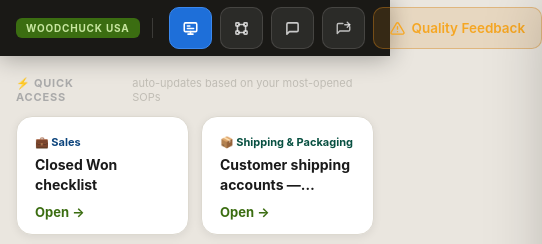
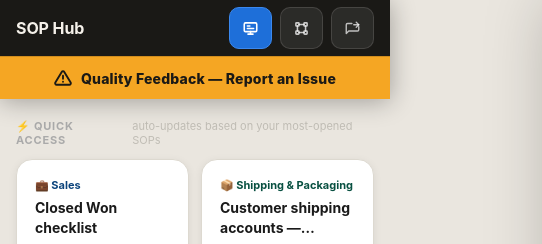
Before and after one commit to zoievw/Woodchuck-SOP, a website: page index.html in a window 390 px wide. Shown: the top 244 px of the page, 542 px wide, since content can reach past the window. Drawn offline with Linux system fonts and the light colour scheme.

Commit message:
Top bar: move Quality Feedback to left, remove badge and Spruce AI Help, add loud mobile Quality Feedback bar
Co-Authored-By: Claude Sonnet 5.5 <noreply@anthropic.com>

```diff
--- a/index.html
+++ b/index.html
@@ -17,7 +17,10 @@
 <div class="topbar">
   <div class="topbar-inner">
     <div class="brand">
-      <span class="brand-badge">Woodchuck USA</span>
+      <button class="btn-quality" onclick="openQualityFeedback()">
+        <svg width="15" height="15" viewBox="0 0 24 24" fill="none" stroke="currentColor" stroke-width="2.2" stroke-linecap="round" stroke-linejoin="round"><path d="M10.29 3.86L1.82 18a2 2 0 0 0 1.71 3h16.94a2 2 0 0 0 1.71-3L13.71 3.86a2 2 0 0 0-3.42 0z"/><line x1="12" y1="9" x2="12" y2="13"/><line x1="12" y1="17" x2="12.01" y2="17"/></svg>
+        <span>Quality Feedback</span>
+      </button>
       <span class="brand-divider"></span>
       <span class="brand-name">SOP Hub</span>
     </div>
@@ -30,21 +33,17 @@
         <svg width="15" height="15" viewBox="0 0 24 24" fill="none" stroke="currentColor" stroke-width="2.5" stroke-linecap="round" stroke-linejoin="round"><rect x="3" y="3" width="5" height="5" rx="1"/><rect x="16" y="3" width="5" height="5" rx="1"/><rect x="3" y="16" width="5" height="5" rx="1"/><rect x="16" y="16" width="5" height="5" rx="1"/><path d="M8 5.5h8M5.5 8v8M18.5 8v8M8 18.5h8"/></svg>
         <span>Order Flow</span>
       </button>
-      <button class="btn-ai-top" onclick="openAI()">
-        <svg width="15" height="15" viewBox="0 0 24 24" fill="none" stroke="currentColor" stroke-width="2.5" stroke-linecap="round" stroke-linejoin="round"><path d="M21 15a2 2 0 0 1-2 2H7l-4 4V5a2 2 0 0 1 2-2h14a2 2 0 0 1 2 2z"/></svg>
-        <span>Spruce AI Help</span>
-      </button>
       <button class="btn-feedback" id="btn-feedback" onclick="handleFeedbackClick(event)">
         <svg width="15" height="15" viewBox="0 0 24 24" fill="none" stroke="currentColor" stroke-width="2.2" stroke-linecap="round" stroke-linejoin="round"><path d="M11 4H4a2 2 0 0 0-2 2v14l4-4h14a2 2 0 0 0 2-2v-5"/><path d="M18 2l4 4-4 4"/><line x1="22" y1="6" x2="14" y2="6"/></svg>
         <span>Suggest a Change</span>
         <span class="badge" id="inbox-badge"></span>
       </button>
-      <button class="btn-quality" onclick="openQualityFeedback()">
-        <svg width="15" height="15" viewBox="0 0 24 24" fill="none" stroke="currentColor" stroke-width="2.2" stroke-linecap="round" stroke-linejoin="round"><path d="M10.29 3.86L1.82 18a2 2 0 0 0 1.71 3h16.94a2 2 0 0 0 1.71-3L13.71 3.86a2 2 0 0 0-3.42 0z"/><line x1="12" y1="9" x2="12" y2="13"/><line x1="12" y1="17" x2="12.01" y2="17"/></svg>
-        <span>Quality Feedback</span>
-      </button>
     </div>
   </div>
+  <button class="qf-banner" onclick="openQualityFeedback()">
+    <svg width="18" height="18" viewBox="0 0 24 24" fill="none" stroke="currentColor" stroke-width="2.5" stroke-linecap="round" stroke-linejoin="round"><path d="M10.29 3.86L1.82 18a2 2 0 0 0 1.71 3h16.94a2 2 0 0 0 1.71-3L13.71 3.86a2 2 0 0 0-3.42 0z"/><line x1="12" y1="9" x2="12" y2="13"/><line x1="12" y1="17" x2="12.01" y2="17"/></svg>
+    <span>Quality Feedback — Report an Issue</span>
+  </button>
 </div>
 
 <!-- QUOTING TOOLS PANEL -->
--- a/styles.css
+++ b/styles.css
@@ -198,6 +198,8 @@ mark{background:#EAF3DE;color:#27500A;border-radius:3px;padding:0 3px}
 
 /* ── QUALITY FEEDBACK BUTTON ── */
 .btn-quality{display:flex;align-items:center;gap:7px;background:rgba(212,132,26,.15);color:#F5A623;border:1.5px solid rgba(212,132,26,.4);border-radius:10px;padding:10px 16px;font-size:13.5px;font-weight:600;cursor:pointer;font-family:inherit;transition:all .15s;white-space:nowrap;height:42px}
+.qf-banner{display:none;align-items:center;justify-content:center;gap:9px;width:100%;background:#F5A623;color:#1A1916;border:none;border-top:1px solid rgba(0,0,0,.15);padding:12px 16px;font-size:14px;font-weight:800;letter-spacing:.2px;font-family:inherit;cursor:pointer}
+.qf-banner:active{background:#ffb840}
 .btn-quality:hover{background:rgba(212,132,26,.28);border-color:rgba(212,132,26,.7);color:#FFB84D}
 
 /* ── QUALITY MODAL ── */
@@ -502,7 +504,8 @@ mark{background:#EAF3DE;color:#27500A;border-radius:3px;padding:0 3px}
   /* page: account for topbar + bottom nav + notch */
   .page{padding:1.25rem 1rem calc(70px + env(safe-area-inset-bottom,0))}
   .topbar-inner{padding:0 1rem;height:56px}
-  .brand-name{display:none}
+  .brand .btn-quality,.brand-divider{display:none}
+  .qf-banner{display:flex}
   .btn-ai-top span{display:none}
   .btn-ai-top{padding:9px 13px}
   .btn-flow span{display:none}
```
